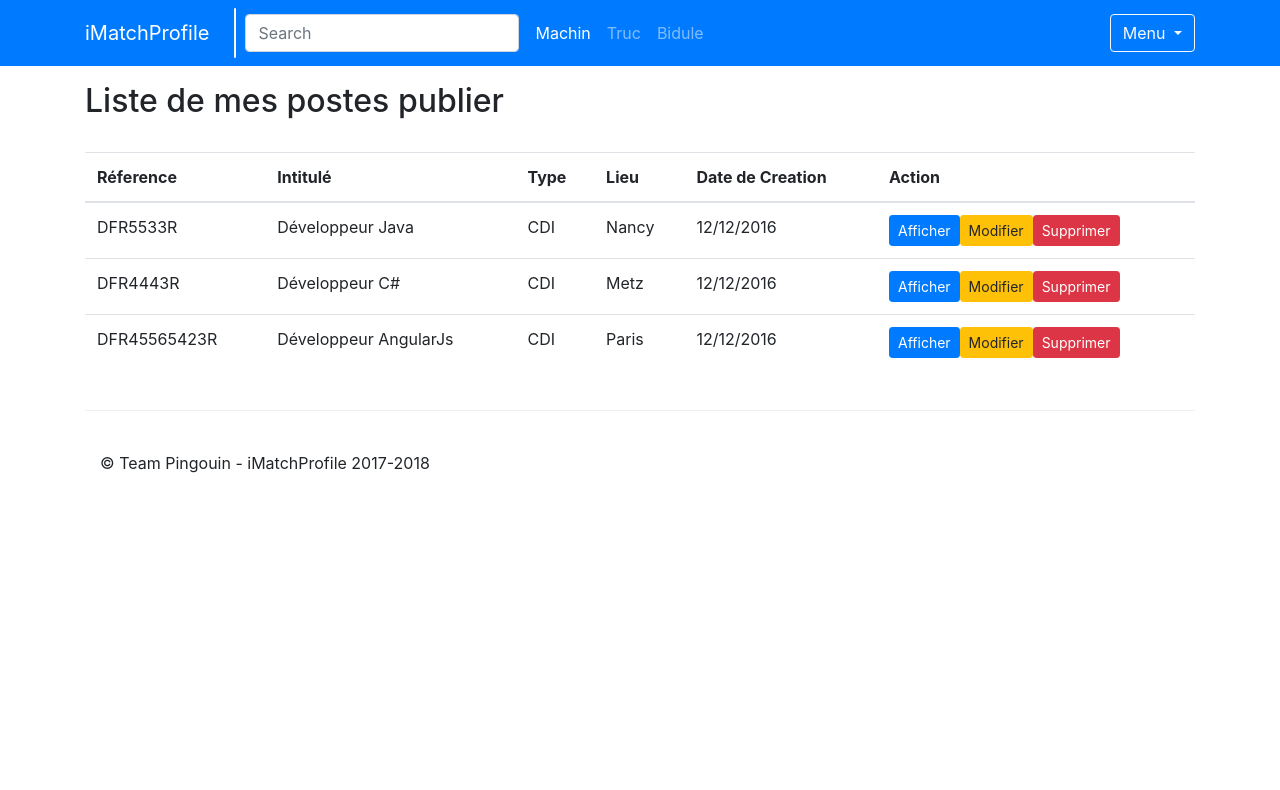
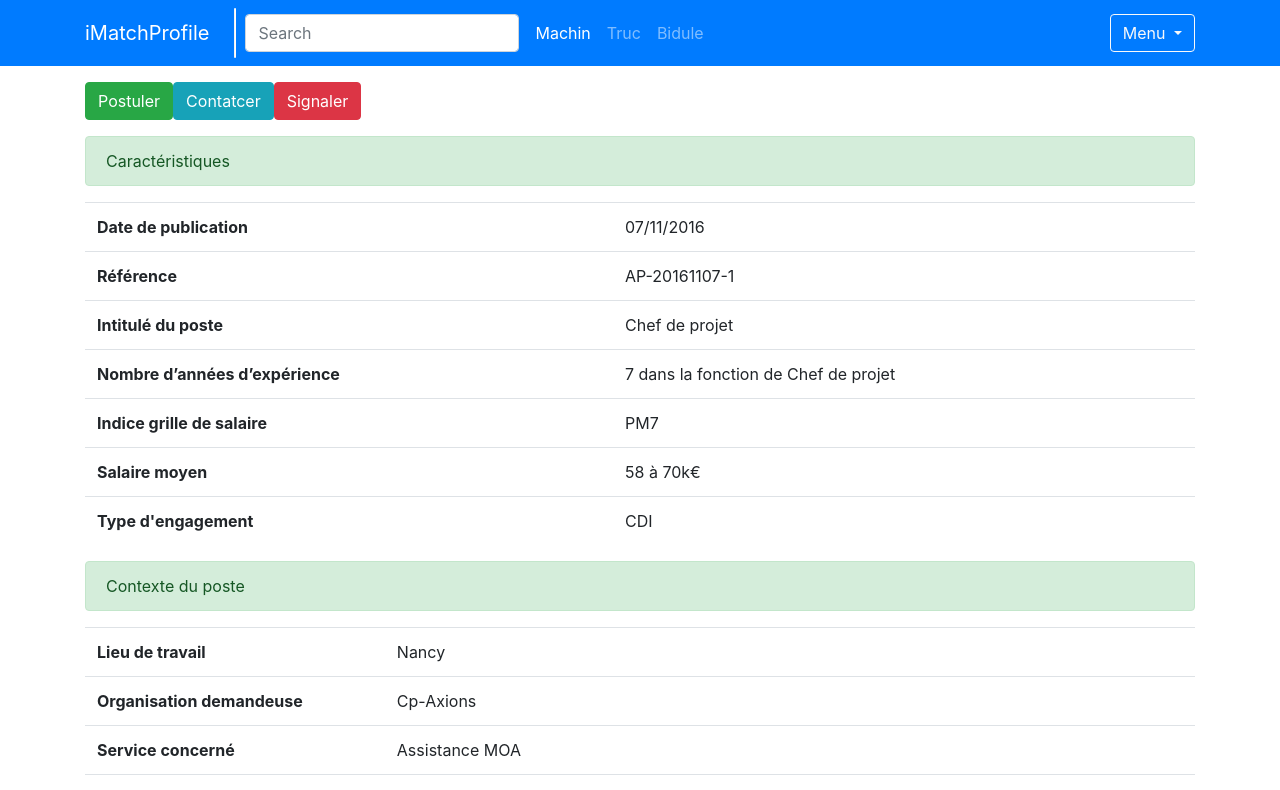
Before and after one commit to bellec1u/master2-ProjetDeSynthese-iMatchProfile-frontend, an Angular app: page / in a window 1280 px wide. Shown: the top 790 px of the page. Built offline with nearby package versions, Linux system fonts and the light colour scheme.

Commit message:
Correctif bugs

```diff
--- a/src/app/app.component.html
+++ b/src/app/app.component.html
@@ -3,7 +3,8 @@
 <div class="container">
 
   <!-- Content -->
-  <app-list-post></app-list-post>
+  <app-post></app-post>
+
   <app-footer></app-footer>
 
 </div>
--- a/src/app/app.module.ts
+++ b/src/app/app.module.ts
@@ -6,13 +6,15 @@ import { HeaderComponent } from './header/header.component';
 import { FooterComponent } from './footer/footer.component';
 import { ListPostComponent } from './list-post/list-post.component';
 import { ListPostService } from './list-post/list-post.service';
+import {PostComponent} from './post/post.component';
 
 @NgModule({
   declarations: [
     AppComponent,
     HeaderComponent,
     FooterComponent,
-    ListPostComponent
+    ListPostComponent,
+    PostComponent
   ],
   imports: [
     BrowserModule
--- a/src/app/list-post/list-post.service.ts
+++ b/src/app/list-post/list-post.service.ts
@@ -22,6 +22,6 @@ export class ListPostService {
       typeCommitment: 'CDI',
       postLocality: 'Paris',
       created: '12/12/2016'
-    }]
+    }];
   }
 }
```
Also changed, not shown: src/app/post/post.component.html (indentation only).
